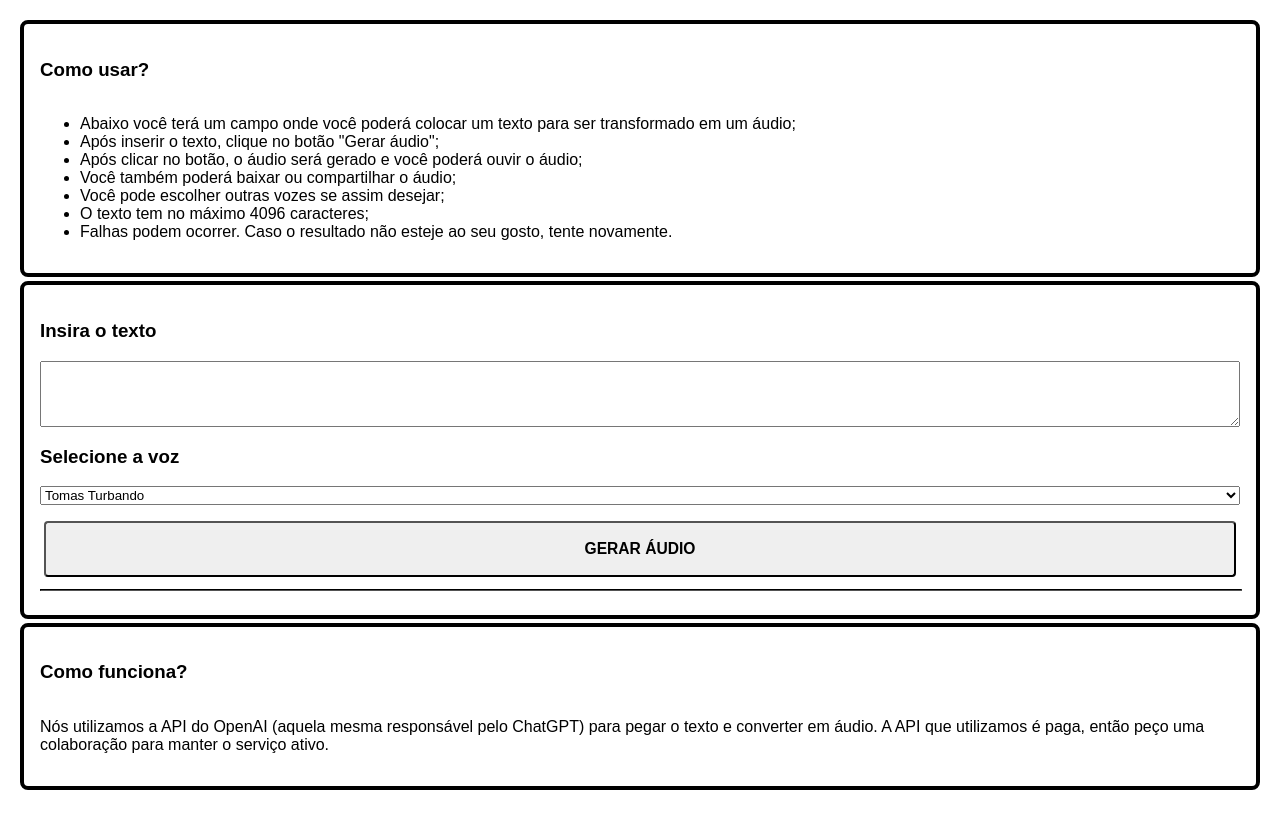
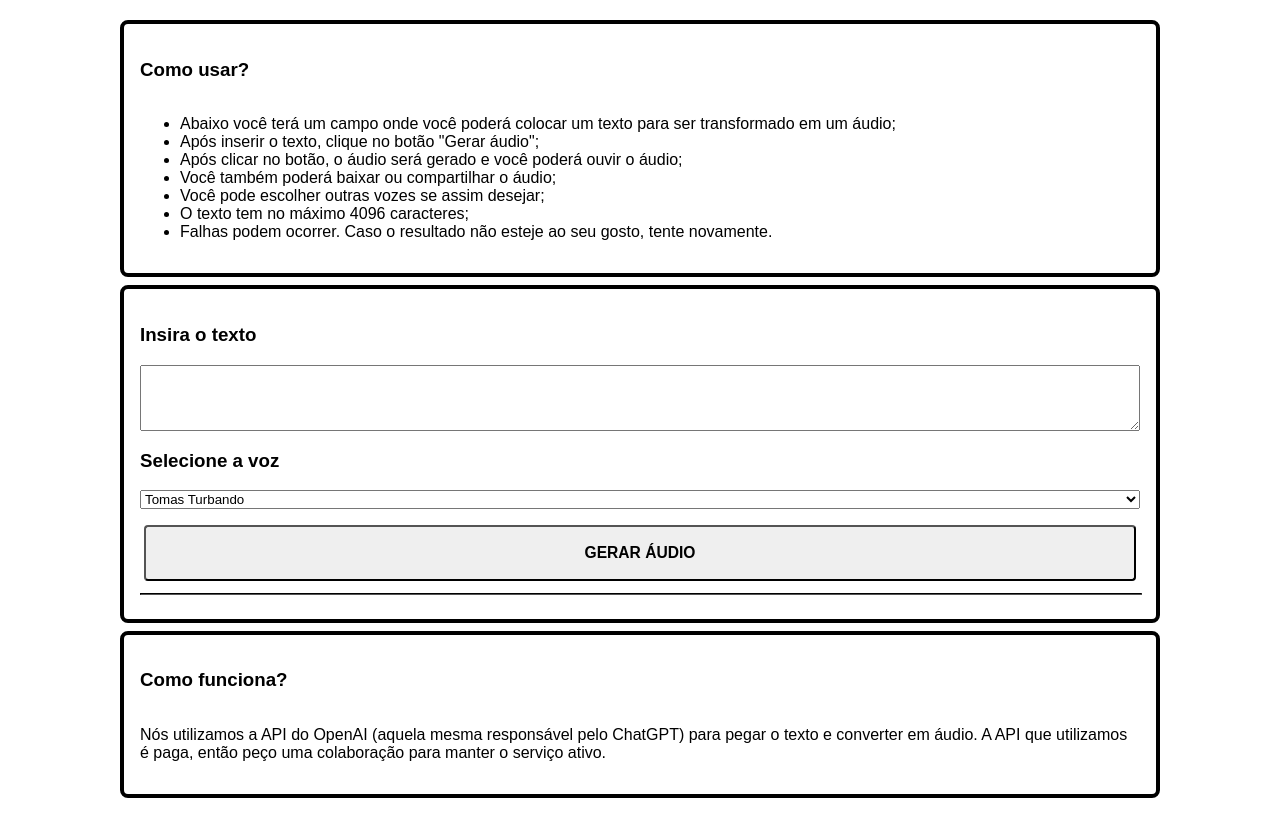
Before and after one commit to LuSrodri/text-to-speech, a plain HTML site: page index.html in a window 1280 px wide. Drawn offline with nearby package versions, Linux system fonts and the light colour scheme.

Commit message:
Melhora a largura dos elementos, principalmente em telas grandes

```diff
--- a/index.css
+++ b/index.css
@@ -2,6 +2,10 @@ body {
     font-family: sans-serif;
     margin: 0;
     padding: 16px;
+
+    display: flex;
+    flex-direction: column;
+    align-items: center;
 }
 
 div {
@@ -13,6 +17,9 @@ div {
 
     display: flex;
     flex-direction: column;
+
+    max-width: 1000px;
+    width: calc(100% - 48px);
 }
 
 button {
```
